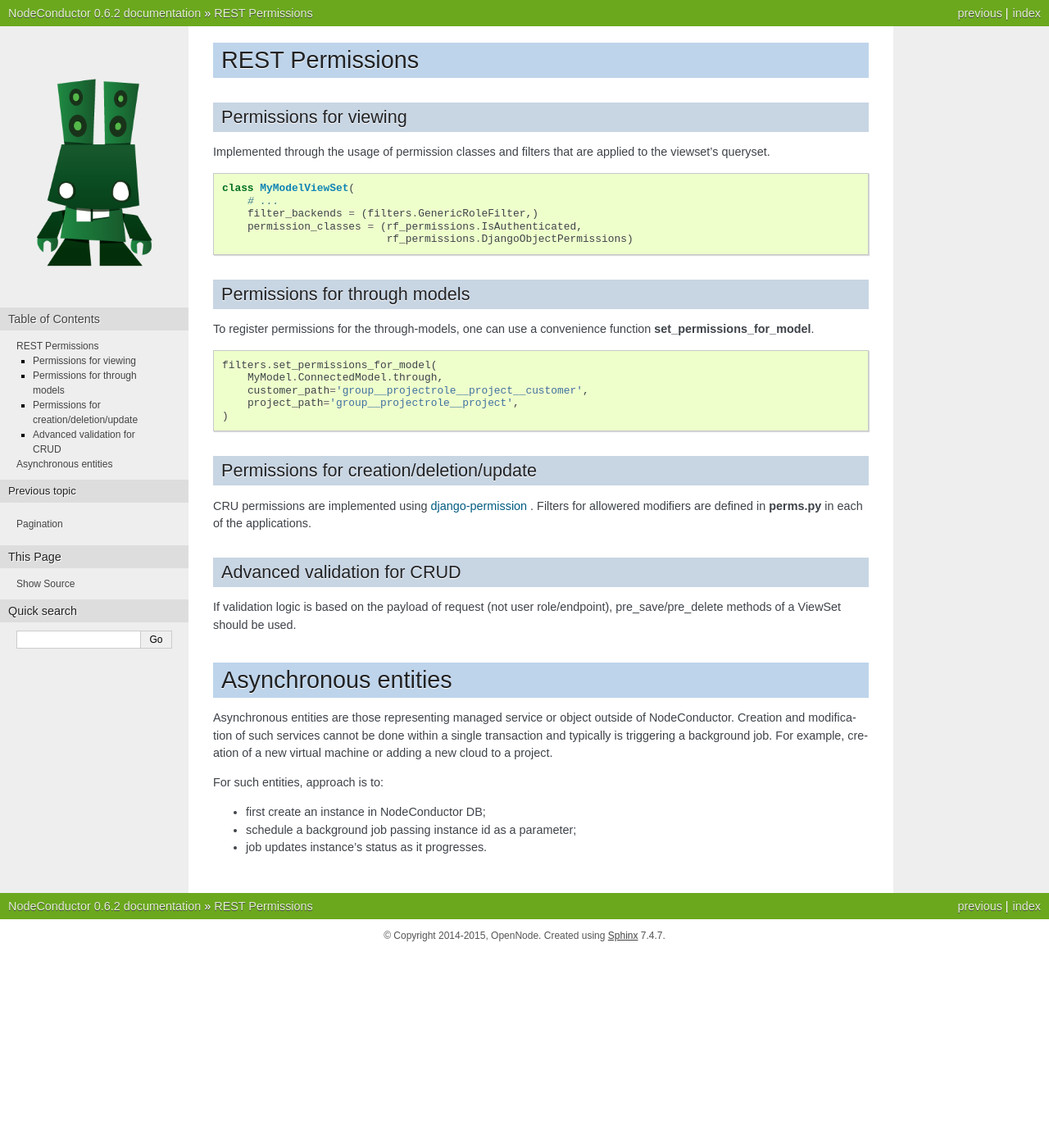
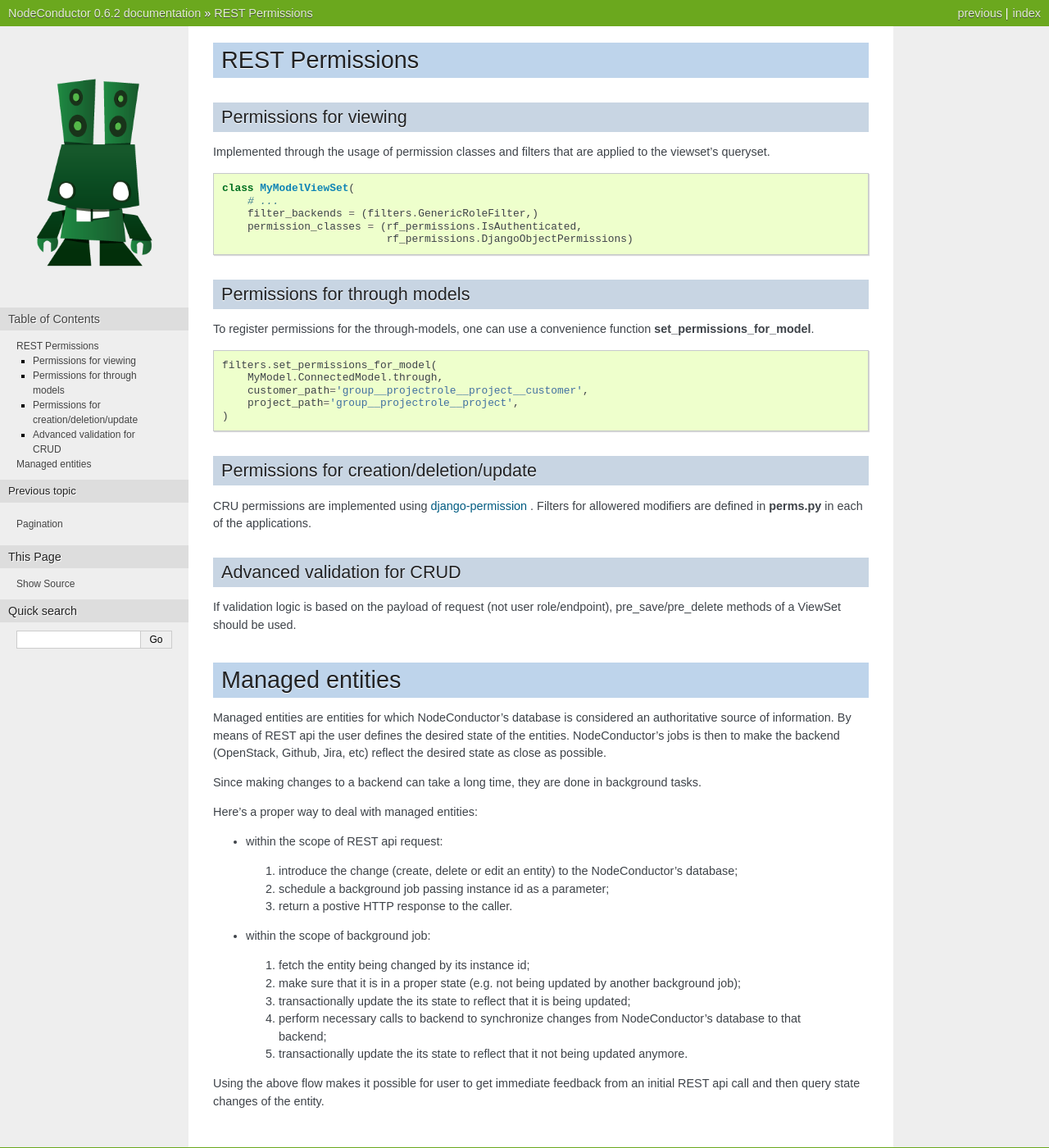
Before and after one commit to opennode/waldur-core, a Sphinx documentation site: the page built from docs/developer.rst, in a window 1280 px wide and 1400 px high. Shown: the whole window at 82% size. Built offline with Sphinx 7.4.7, drawn with Linux system fonts in a browser that asks for light colours.

Commit message:
Update developer docs on managed entities
NC-127

```diff
--- a/docs/developer.rst
+++ b/docs/developer.rst
@@ -44,15 +44,30 @@ ViewSet should be used.
 .. _django-permission: https://pypi.python.org/pypi/django-permission/
 
 
-Asynchronous entities
-=====================
+Managed entities
+================
 
-Asynchronous entities are those representing managed service or object outside of NodeConductor. Creation and
-modification of such services cannot be done within a single transaction and typically is triggering a background
-job. For example, creation of a new virtual machine or adding a new cloud to a project.
+Managed entities are entities for which NodeConductor's database is considered an authoritative source of information.
+By means of REST api the user defines the desired state of the entities.
+NodeConductor's jobs is then to make the backend (OpenStack, Github, Jira, etc) reflect
+the desired state as close as possible.
 
-For such entities, approach is to:
+Since making changes to a backend can take a long time, they are done in background tasks.
 
-- first create an instance in NodeConductor DB;
-- schedule a background job passing instance id as a parameter;
-- job updates instance's status as it progresses.
+Here's a proper way to deal with managed entities:
+
+* within the scope of REST api request:
+ 1. introduce the change (create, delete or edit an entity)
+    to the NodeConductor's database;
+ 2. schedule a background job passing instance id as a parameter;
+ 3. return a postive HTTP response to the caller.
+* within the scope of background job:
+ 1. fetch the entity being changed by its instance id;
+ 2. make sure that it is in a proper state (e.g. not being updated by another background job);
+ 3. transactionally update the its state to reflect that it is being updated;
+ 4. perform necessary calls to backend to synchronize changes
+    from NodeConductor's database to that backend;
+ 5. transactionally update the its state to reflect that it not being updated anymore.
+
+Using the above flow makes it possible for user to get immediate feedback
+from an initial REST api call and then query state changes of the entity.
```
